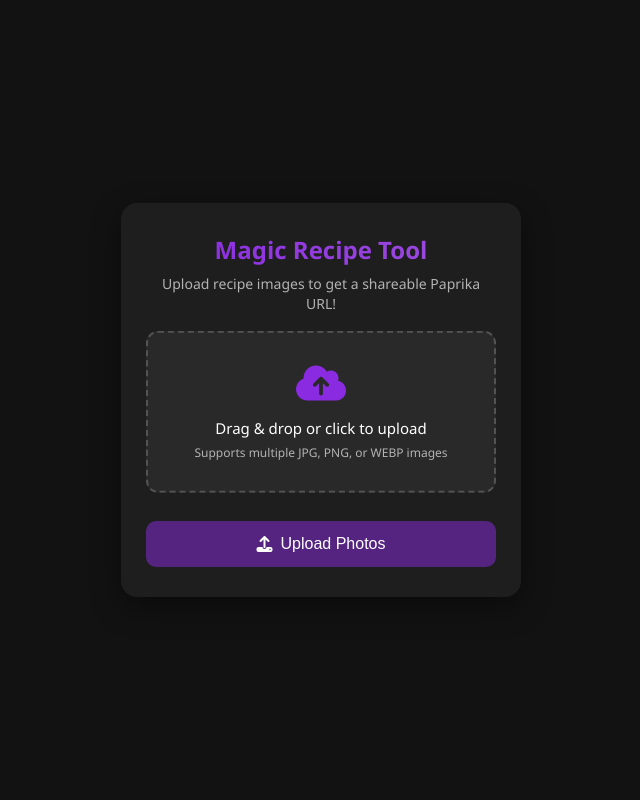
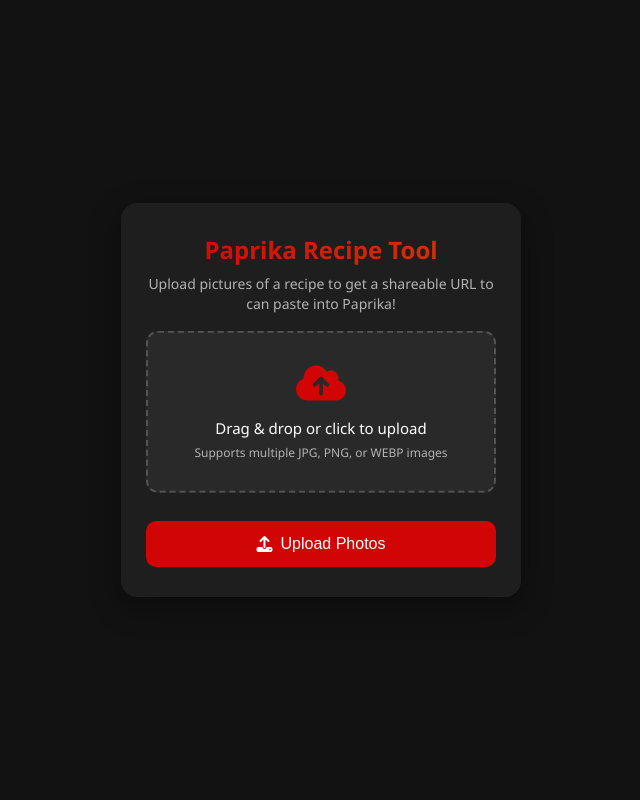
Before and after one commit to efikkert/recipevision, a Flask app: page / in a window 1280 px wide. Shown: the whole page, without its empty margins (319-959 px from the left). Run offline with Flask 3, Linux system fonts and the light colour scheme; some libraries are stand-ins or nearby versions.

Commit message:
Color-sheme change to red and small tweak to AI prompt

```diff
--- a/main.py
+++ b/main.py
@@ -50,14 +50,14 @@
     prompt = """
     The following images are all part of the same recipe. Please convert the recipe text from these images into a structured JSON object with the following keys:
     - title: string
-    - description: string (short summary)
+    - description: string (If no description already exists, write a short, fun summary of the food with a suggested pairing of other food)
     - servings: string or integer
     - prep_time: string
     - cook_time: string
     - total_time: string
     - ingredients: list of strings
     - directions: list of strings (numbered steps)
-    - nutrition_info: string (estimate using ingredient list and quantities if not provided, e.g., "Approximately 300 calories")
+    - nutrition_info: string (estimate using ingredient list and quantities if not provided, e.g., "Approximately 300 calories per [serving unit])
     Output only the JSON object, without any additional text or explanations.
     """
 
--- a/templates/index.html
+++ b/templates/index.html
@@ -12,9 +12,9 @@
       --bg-secondary: #1e1e1e;
       --text-primary: #ffffff;
       --text-secondary: #b3b3b3;
-      --accent: #8a2be2;
-      --accent-light: #9d4edd;
-      --success: #4ade80;
+      --accent: #d10505;
+      --accent-light: #d13805;
+      --success: #d10505;
       --error: #ef4444;
     }
 
@@ -209,7 +209,7 @@
     .submit-btn:hover {
       background: var(--accent-light);
       transform: translateY(-2px);
-      box-shadow: 0 6px 15px rgba(138, 43, 226, 0.3);
+      box-shadow: 0 6px 15px color(#d10505);
     }
 
     .submit-btn:active {
@@ -217,7 +217,7 @@
     }
 
     .submit-btn:disabled {
-      background: rgba(138, 43, 226, 0.5);
+      background: rgb(220, 42, 42, / 50%);
       cursor: not-allowed;
       transform: none;
       box-shadow: none;
@@ -286,8 +286,8 @@
 <body>
   <div class="container">
     <div class="header">
-      <h1>Magic Recipe Tool</h1>
-      <p>Upload recipe images to get a shareable Paprika URL!</p>
+      <h1>Paprika Recipe Tool</h1>
+      <p>Upload pictures of a recipe to get a shareable URL to can paste into Paprika!</p>
     </div>
 
     <form id="uploadForm" method="POST" action="/upload" enctype="multipart/form-data">
```
Also changed, not shown: templates/recipe.html (+8 -6 lines), 2 other files.
